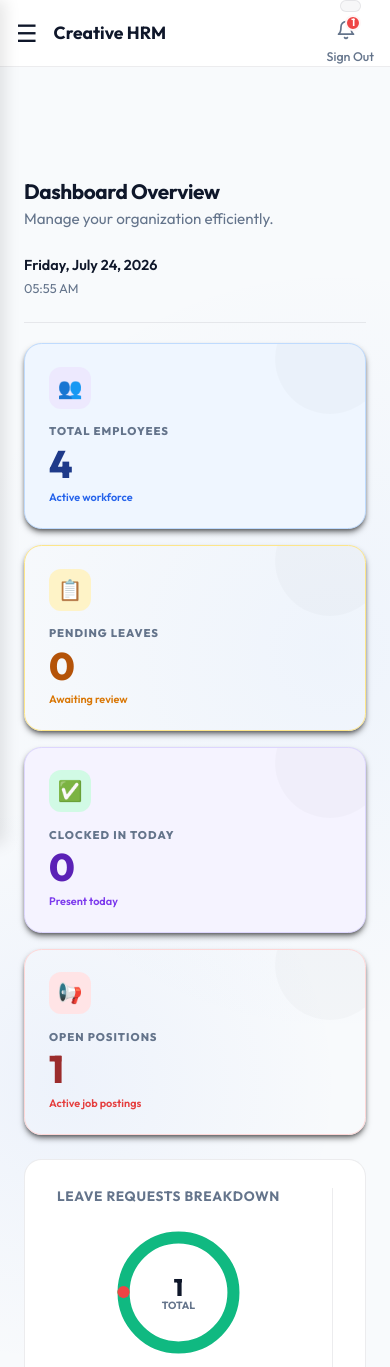
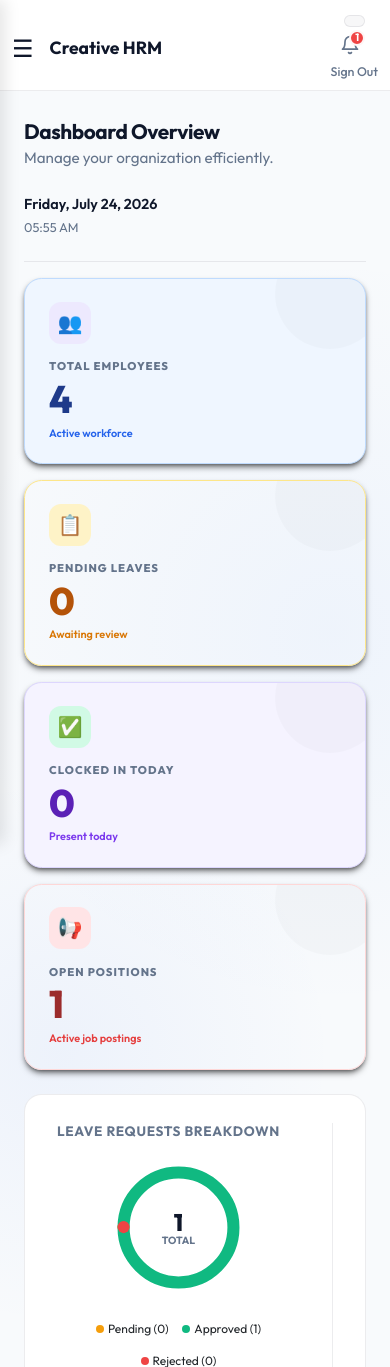
Before and after one commit to abi-kgb/myhrm, a Django app: page /admin-dashboard/ in a window 390 px wide. Shown: the top 1367 px of the page. Run offline with Django 5.2, Linux system fonts and the light colour scheme; a user stored in the database is signed in; data comes from the database, SQL or seed files in the repository; data that the repository does not hold is empty; some libraries are stand-ins or nearby versions.

Commit message:
Adjust top navbar padding to clear phone status bar and move page info up cleanly

```diff
--- a/employees/templates/employees/admin_base.html
+++ b/employees/templates/employees/admin_base.html
@@ -94,9 +94,8 @@
             .mobile-menu-btn { display: inline-block !important; margin-right: 0.5rem; }
             .admin-layout { grid-template-columns: 1fr; }
             .sidebar-menu {
-                position: fixed;
-                top: 0; left: 0; height: 100vh; width: 280px;
-                margin: 0; padding-top: 1.5rem; z-index: 1050;
+                position: fixed; top: 0; left: 0;
+                width: 280px; height: 100vh; z-index: 1000;
                 transform: translateX(-100%);
                 transition: transform 0.3s ease;
                 border-radius: 0; box-shadow: 5px 0 15px rgba(0,0,0,0.1);
@@ -105,24 +104,25 @@
                 transform: translateX(0);
             }
             .admin-grid { grid-template-columns: 1fr !important; }
-            .page-content { padding-top: 1.75rem !important; }
+            .page-content { padding-top: 0.75rem !important; }
         }
         @media (max-width: 768px) {
             .stats-grid, .grid-cards { grid-template-columns: 1fr !important; }
-            .page-hero { flex-direction: column; align-items: flex-start; gap: 0.5rem; padding-top: 0.5rem; margin-top: 0.5rem; }
-            .hero-time-wrapper { text-align: left; margin-top: 0.25rem; width: 100%; }
+            .page-hero { flex-direction: column; align-items: flex-start; gap: 0.35rem; padding-top: 0.25rem !important; margin-top: 0 !important; margin-bottom: 1rem !important; }
+            .hero-time-wrapper { text-align: left; margin-top: 0.15rem; width: 100%; }
             .table-container { overflow-x: auto; }
             table { min-width: 600px; }
-            .navbar { padding: 0.5rem 1rem; }
+            .navbar { padding: 0.85rem 1rem 0.5rem 1rem !important; }
             .navbar-brand { font-size: 1.1rem; }
             .profile-card { flex-direction: column; text-align: center; }
             .tab-buttons { flex-wrap: wrap; }
             .tab-button { flex: 1 1 40%; text-align: center; justify-content: center; }
-            .page-content { padding: 2.25rem 0.75rem 1.5rem 0.75rem !important; }
+            .page-content { padding: 0.75rem 0.75rem 1.5rem 0.75rem !important; }
         }
         @media (max-width: 480px) {
-            .page-content { padding-top: 2.5rem !important; }
-            .page-hero { padding-top: 0.75rem; margin-bottom: 1.25rem; }
+            .navbar { padding: 0.95rem 0.75rem 0.5rem 0.75rem !important; }
+            .page-content { padding-top: 0.75rem !important; }
+            .page-hero { padding-top: 0.25rem !important; margin-bottom: 1rem !important; }
             .hero-time-wrapper { text-align: left; font-size: 0.85rem; }
             .btn-action, .fab-add { font-size: 0.8rem; padding: 0.5rem; }
             h1, h2 { font-size: 1.3rem !important; }
--- a/employees/templates/employees/base.html
+++ b/employees/templates/employees/base.html
@@ -240,7 +240,7 @@
             .hero-time-wrapper { text-align: left; margin-top: 0.25rem; width: 100%; }
             .table-container { overflow-x: auto; -webkit-overflow-scrolling: touch; width: 100%; margin-bottom: 1rem; }
             table { min-width: 650px; }
-            .navbar { padding: 0.5rem 1rem; height: auto; min-height: 56px; gap: 0.5rem; }
+            .navbar { padding: 0.85rem 1rem 0.5rem 1rem !important; height: auto; min-height: 56px; gap: 0.5rem; }
             .navbar-brand { font-size: 1.05rem; }
             .navbar-nav { gap: 0.5rem; flex-wrap: wrap; }
             .user-badge { padding: 0.3rem 0.6rem; font-size: 0.78rem; }
@@ -248,12 +248,13 @@
             .tab-buttons { flex-wrap: wrap; }
             .tab-button { flex: 1 1 100%; text-align: center; justify-content: center; margin-bottom: 0.5rem; }
             .page-content { padding: 0; }
-            .container, .container-fluid { padding: 2.25rem 0.75rem 2rem 0.75rem !important; margin-top: 0.75rem !important; }
+            .container, .container-fluid { padding: 0.75rem 0.75rem 2rem 0.75rem !important; margin-top: 0 !important; }
             .card { padding: 1.15rem; margin-bottom: 1rem; }
         }
         @media (max-width: 480px) {
-            .container, .container-fluid { padding-top: 2.5rem !important; margin-top: 0.75rem !important; }
-            .page-hero { padding-top: 1rem; margin-bottom: 1.25rem; }
+            .navbar { padding: 0.95rem 0.75rem 0.5rem 0.75rem !important; }
+            .container, .container-fluid { padding-top: 0.75rem !important; margin-top: 0 !important; }
+            .page-hero { padding-top: 0.25rem !important; margin-bottom: 1rem !important; }
             .hero-time-wrapper { text-align: left; font-size: 0.85rem; }
             .btn-action, .fab-add { font-size: 0.8rem; padding: 0.5rem; }
             h1, h2 { font-size: 1.25rem !important; }
```
